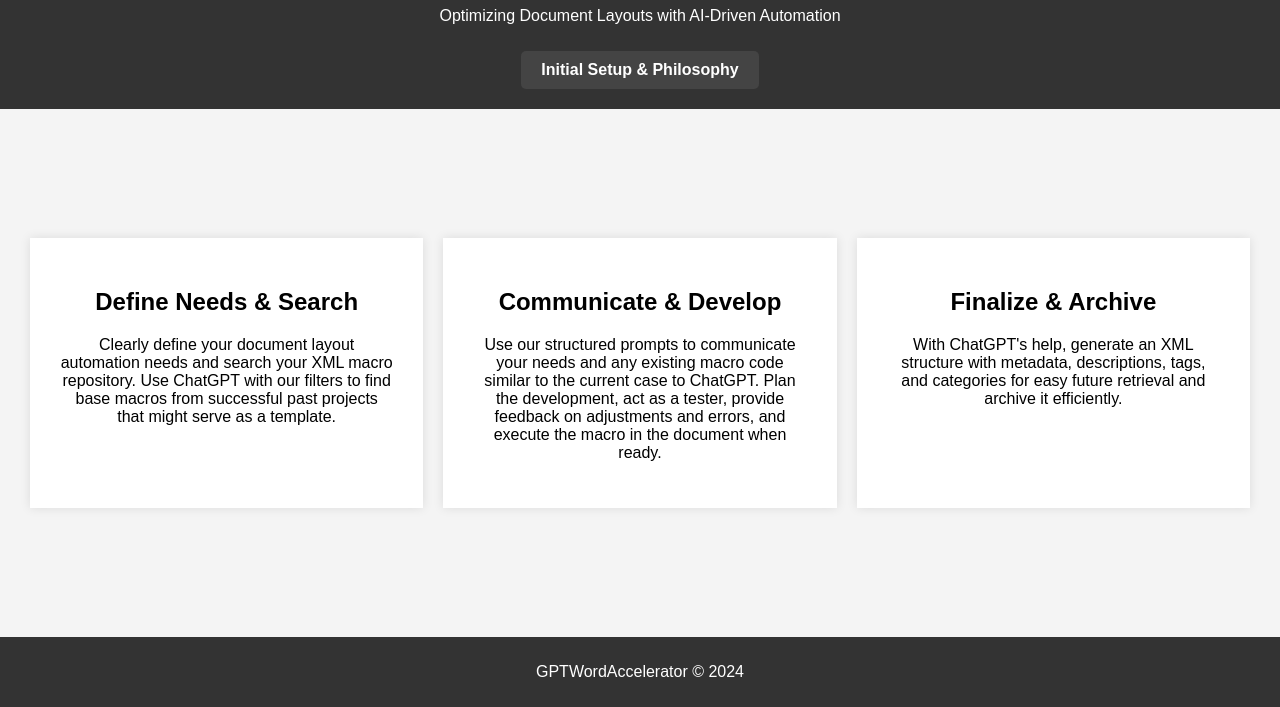
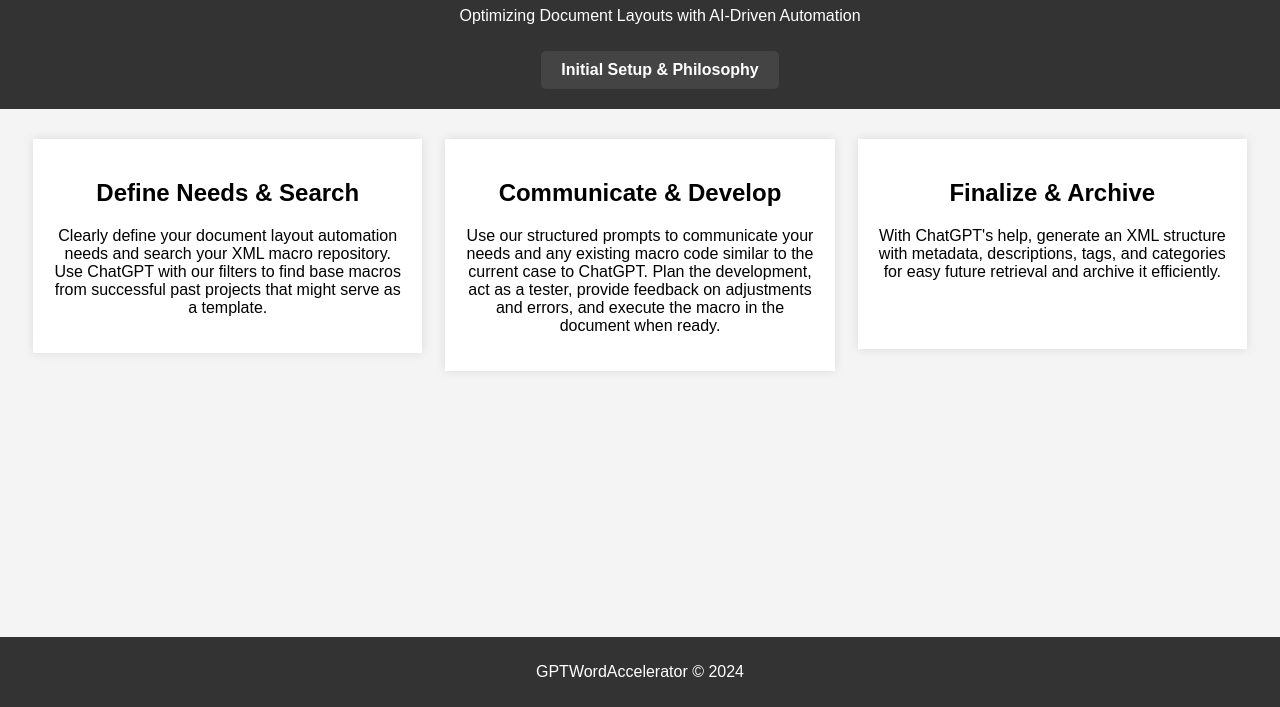
Before and after one commit to ErnestVidal1/GPTWordAccelerator, a plain HTML site: page index.html in a window 1280 px wide. Shown: the part 93-800 px from the top of the page. Drawn offline with Linux system fonts and the light colour scheme.

Commit message:
Cambios en CSS para vista móbil.

```diff
--- a/css/style.css
+++ b/css/style.css
@@ -3,9 +3,9 @@ body, html {
     padding: 0;
     font-family: Arial, sans-serif;
     height: 100%;
-    overflow: hidden; /* Evita el scroll en la página */
     display: flex;
     flex-direction: column;
+    overflow: hidden; /* Evita el scroll en la página */
 }
 
 .header {
@@ -14,6 +14,7 @@ body, html {
     padding: 20px;
     text-align: center;
     flex-shrink: 0;
+    width: 100%;
 }
 
 .main-container {
@@ -25,17 +26,20 @@ body, html {
     padding: 20px;
     background-color: #f4f4f4;
     box-sizing: border-box;
+    width: 100%;
+    overflow: hidden; /* Evita el scroll en la página */
 }
 
 .info-section {
-    width: 90%; /* Ajusta el ancho de cada sección para dispositivos pequeños */
-    max-width: 300px; /* Establece un ancho máximo para evitar que sea demasiado grande en pantallas grandes */
+    width: 100%;
+    max-width: 600px; /* Asegura un ancho máximo razonable en pantallas grandes */
     padding: 20px;
     box-shadow: 0 0 10px 0 rgba(0,0,0,0.1);
     background-color: white;
     margin: 10px;
     min-height: 210px; /* Establece una altura mínima para cada caja */
     text-align: center; /* Centra el texto en dispositivos pequeños */
+    box-sizing: border-box;
 }
 
 .info-link {
@@ -63,20 +67,27 @@ footer {
     .main-container {
         flex-direction: row;
         justify-content: space-evenly;
+        align-items: flex-start; /* Ajusta los elementos al inicio para evitar el desbordamiento */
+        flex-wrap: wrap; /* Permite que los elementos se envuelvan si es necesario */
     }
 
     .info-section {
-        width: 30%;
-        max-width: none;
+        flex: 1 1 calc(33% - 20px); /* Ajusta las secciones a un tercio del ancho del contenedor, con un margen */
+        max-width: calc(33% - 20px); /* Asegura que no se exceda el ancho disponible */
+        margin: 10px; /* Añade margen entre las cajas */
     }
 }
 
-@media (min-width: 1024px) {
+@media (max-width: 767px) {
     .main-container {
-        height: calc(100vh - 140px); /* Ajusta la altura para pantallas más grandes */
+        flex-direction: column;
+        justify-content: flex-start;
+        align-items: center;
     }
 
     .info-section {
-        padding: 30px;
+        width: 90%; /* Asegura que las cajas ocupen un buen ancho en dispositivos móviles */
+        max-width: none;
+        margin: 10px 0; /* Añade margen vertical entre las cajas */
     }
 }
--- a/index.html
+++ b/index.html
@@ -3,6 +3,7 @@
 <head>
   <meta charset="UTF-8">
   <title>GPTWordAccelerator</title>
+  <meta name="viewport" content="width=device-width, initial-scale=1.0">
   <link rel="stylesheet" href="css/style.css">
 </head>
 <body>
@@ -12,7 +13,6 @@
     <a href="installation.html" class="info-link">Initial Setup & Philosophy</a>
   </header>
   <main class="main-container">
-
     <section id="definition-needs" class="info-section">
       <h2>Define Needs & Search</h2>
       <p>Clearly define your document layout automation needs and search your XML macro repository. Use ChatGPT with our filters to find base macros from successful past projects that might serve as a template.</p>
```
Lines whose indentation alone changed are shown as unchanged.
